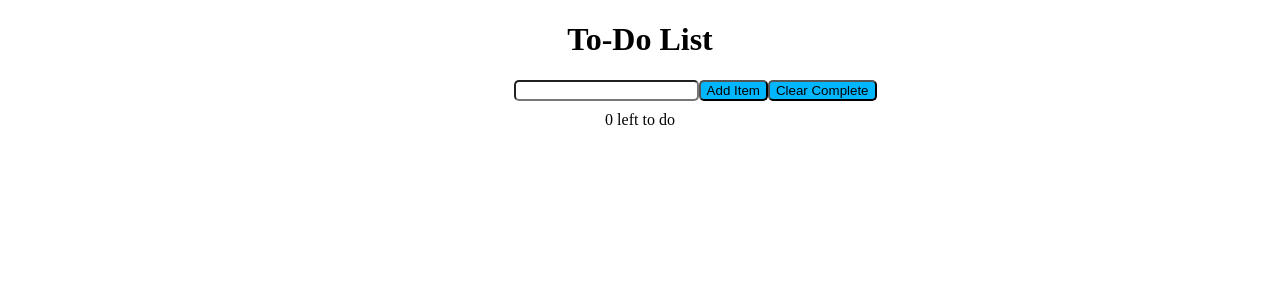
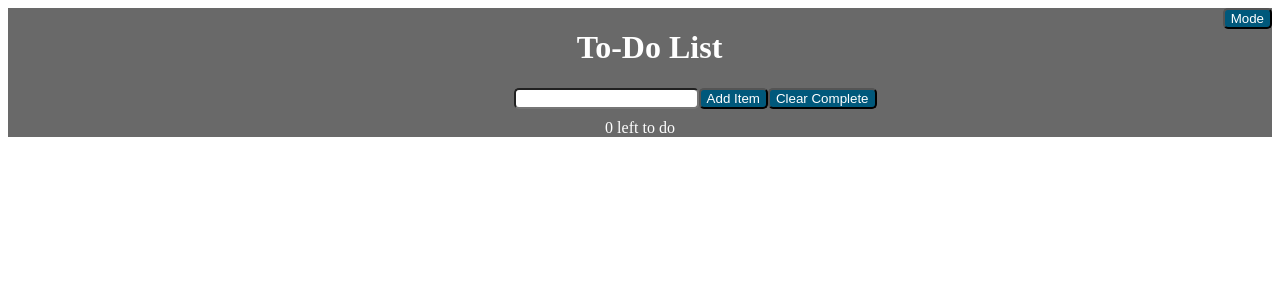
Before and after one commit to joshuaaskam/react-todolist, a React (Create React App) app: page / in a window 1280 px wide. Shown: the top 300 px of the page. Built offline with nearby package versions, Linux system fonts and the light colour scheme.

Commit message:
added light and dark mode

```diff
--- a/src/App.css
+++ b/src/App.css
@@ -7,12 +7,32 @@ button {
     background-color: #00b7ff;
 }
 
+.dark button {
+    color: white;
+    background-color: #00587b;
+}
+
 button:hover {
     background-color: #8ddfff;
 }
 
+.dark button:hover {
+    background-color: #639eb6;
+}
+
+.dark {
+    background-color: dimgray;
+    color: white;
+}
+
 .title {
     text-align: center;
+    margin-left: 45%;
+    display: inline-block;
+}
+
+.modeSwitch {
+    float: right;
 }
 
 .content {
@@ -27,6 +47,10 @@ button:hover {
     padding-left: 1px;
 }
 
+.dark .Todo {
+    background-color: #00587b;
+}
+
 .TodoList {
     margin-bottom: 4px;
     padding: 1px;
--- a/src/App.js
+++ b/src/App.js
@@ -7,6 +7,8 @@ const  LOCAL_STORAGE_KEY = 'todoApp.todos'
 function App() {
   // Create state variables todos to store all todo items
   const [todos, setTodos] = useState([])
+  const [theme, setTheme] = useState('dark')
+
   const todoNameRef = useRef()
 
   // Retrieve todos from local storage on the launch of the app.
@@ -25,6 +27,10 @@ function App() {
     const todo = newTodos.find(todo => todo.id === id)
     todo.complete = !todo.complete
     setTodos(newTodos)
+  }
+
+  function toggleTheme() {
+    setTheme(theme === 'light' ? 'dark' : 'light')
   }
 
   function handleEditTodo(id, name) {
@@ -56,7 +62,11 @@ function App() {
 
   return (
     <>
+      <div className={theme}>
+        <div>
           <h1 className='title'>To-Do List</h1>
+          <button className='modeSwitch' onClick={toggleTheme}>Mode</button>
+        </div>
         <div className='content'>
           <TodoList todos={todos} toggleTodo={toggleTodo} handleEditTodo={handleEditTodo} />
           <input type="text" onKeyUp={handleKeyUp} ref={todoNameRef} />
@@ -64,6 +74,7 @@ function App() {
           <button onClick={handleClearTodos}>Clear Complete</button>
         </div>
         <div className="left-to-do">{todos.filter(todo => !todo.complete).length} left to do</div>
+      </div>
     </>
   );
 }
```
Lines whose indentation alone changed are shown as unchanged.
